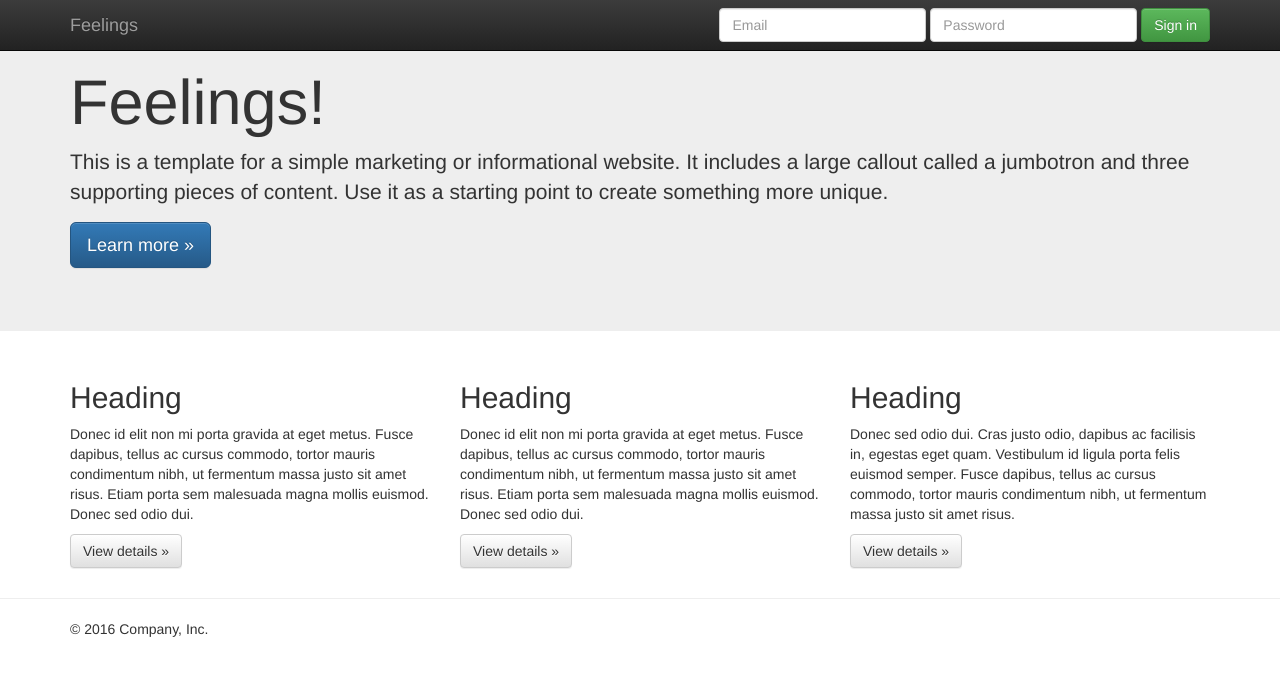
After one commit to ojhadibyanshu92/livestream-django-feeling, a Django app: page / in a window 1280 px wide. The commit adds this page. Shown: the top 676 px of the page. Run offline with Django 3.2, Linux system fonts and the light colour scheme; some libraries are stand-ins or nearby versions.

Commit message:
Basic templates

```diff
--- a/feeling/feeling/settings.py
+++ b/feeling/feeling/settings.py
@@ -37,6 +37,7 @@ INSTALLED_APPS = [
     'django.contrib.sessions',
     'django.contrib.messages',
     'django.contrib.staticfiles',
+    'thoughts'
 ]
 
 MIDDLEWARE = [
--- a/feeling/feeling/urls.py
+++ b/feeling/feeling/urls.py
@@ -15,7 +15,9 @@ Including another URLconf
 """
 from django.conf.urls import url
 from django.contrib import admin
+from django.views.generic import TemplateView
 
 urlpatterns = [
     url(r'^admin/', admin.site.urls),
+    url(r'^$', TemplateView.as_view(template_name='index.html'),name='home'),
 ]
--- /dev/null
+++ b/feeling/templates/index.html
@@ -0,0 +1,39 @@
+<!DOCTYPE html>
+{% extends 'layout.html' %}
+
+{% block content %}
+   <!-- Main jumbotron for a primary marketing message or call to action -->
+    <div class="jumbotron">
+      <div class="container">
+        <h1>Feelings!</h1>
+        <p>This is a template for a simple marketing or informational website. It includes a large callout called a jumbotron and three supporting pieces of content. Use it as a starting point to create something more unique.</p>
+        <p><a class="btn btn-primary btn-lg" href="#" role="button">Learn more &raquo;</a></p>
+      </div>
+    </div>
+    <div class="container">
+      <!-- Example row of columns -->
+      <div class="row">
+        <div class="col-md-4">
+          <h2>Heading</h2>
+          <p>Donec id elit non mi porta gravida at eget metus. Fusce dapibus, tellus ac cursus commodo, tortor mauris condimentum nibh, ut fermentum massa justo sit amet risus. Etiam porta sem malesuada magna mollis euismod. Donec sed odio dui. </p>
+          <p><a class="btn btn-default" href="#" role="button">View details &raquo;</a></p>
+        </div>
+        <div class="col-md-4">
+          <h2>Heading</h2>
+          <p>Donec id elit non mi porta gravida at eget metus. Fusce dapibus, tellus ac cursus commodo, tortor mauris condimentum nibh, ut fermentum massa justo sit amet risus. Etiam porta sem malesuada magna mollis euismod. Donec sed odio dui. </p>
+          <p><a class="btn btn-default" href="#" role="button">View details &raquo;</a></p>
+       </div>
+        <div class="col-md-4">
+          <h2>Heading</h2>
+          <p>Donec sed odio dui. Cras justo odio, dapibus ac facilisis in, egestas eget quam. Vestibulum id ligula porta felis euismod semper. Fusce dapibus, tellus ac cursus commodo, tortor mauris condimentum nibh, ut fermentum massa justo sit amet risus.</p>
+          <p><a class="btn btn-default" href="#" role="button">View details &raquo;</a></p>
+        </div>
+      </div>
+    </div>
+      <hr>
+     <div class="container">
+         <footer>
+        <p>&copy; 2016 Company, Inc.</p>
+      </footer>
+    </div> <!-- /container -->
+{% endblock %}
--- a/feeling/templates/layout.html
+++ b/feeling/templates/layout.html
@@ -1,23 +1,57 @@
-<!doctype html>
+<!DOCTYPE html>
 <html lang="en">
   <head>
-    <!-- Required meta tags -->
     <meta charset="utf-8">
-    <meta name="viewport" content="width=device-width, initial-scale=1, shrink-to-fit=no">
+    <meta http-equiv="X-UA-Compatible" content="IE=edge">
+    <meta name="viewport" content="width=device-width, initial-scale=1">
+    <!-- The above 3 meta tags *must* come first in the head; any other head content must come *after* these tags -->
+    <title>{% block title %}Felling{% endblock %}</title>
 
-    <!-- Bootstrap CSS -->
-    <link rel="stylesheet" href="https://stackpath.bootstrapcdn.com/bootstrap/4.3.1/css/bootstrap.min.css" integrity="sha384-ggOyR0iXCbMQv3Xipma34MD+dH/1fQ784/j6cY/iJTQUOhcWr7x9JvoRxT2MZw1T" crossorigin="anonymous">
 
-    <title>{% block title%}feeling{% endblock%}</title>
+    <!-- Latest compiled and minified CSS -->
+    <link rel="stylesheet" href="https://maxcdn.bootstrapcdn.com/bootstrap/3.3.7/css/bootstrap.min.css" integrity="sha384-BVYiiSIFeK1dGmJRAkycuHAHRg32OmUcww7on3RYdg4Va+PmSTsz/K68vbdEjh4u" crossorigin="anonymous">
+    <!-- Optional theme -->
+    <link rel="stylesheet" href="https://maxcdn.bootstrapcdn.com/bootstrap/3.3.7/css/bootstrap-theme.min.css" integrity="sha384-rHyoN1iRsVXV4nD0JutlnGaslCJuC7uwjduW9SVrLvRYooPp2bWYgmgJQIXwl/Sp" crossorigin="anonymous">
+    <!-- HTML5 shim and Respond.js for IE8 support of HTML5 elements and media queries -->
+    <!-- WARNING: Respond.js doesn't work if you view the page via file:// -->
+    <!--[if lt IE 9]>
+      <script src="https://oss.maxcdn.com/html5shiv/3.7.3/html5shiv.min.js"></script>
+      <script src="https://oss.maxcdn.com/respond/1.4.2/respond.min.js"></script>
+    <![endif]-->
   </head>
   <body>
-  {% block contant%}{%endblock%}
-    <h1>Hello, world!</h1>
+      <nav class="navbar navbar-inverse navbar-fixed-top">
+      <div class="container">
+        <div class="navbar-header">
+          <button type="button" class="navbar-toggle collapsed" data-toggle="collapse" data-target="#navbar" aria-expanded="false" aria-controls="navbar">
+            <span class="sr-only">Toggle navigation</span>
+            <span class="icon-bar"></span>
+            <span class="icon-bar"></span>
+            <span class="icon-bar"></span>
+          </button>
+          <a class="navbar-brand" href="{% url 'home' %}">Feelings</a>
+        </div>
+        <div id="navbar" class="navbar-collapse collapse">
+          <form class="navbar-form navbar-right">
+            <div class="form-group">
+              <input type="text" placeholder="Email" class="form-control">
+            </div>
+            <div class="form-group">
+              <input type="password" placeholder="Password" class="form-control">
+            </div>
+            <button type="submit" class="btn btn-success">Sign in</button>
+          </form>
+        </div><!--/.navbar-collapse -->
+      </div>
+    </nav>
 
-    <!-- Optional JavaScript -->
-    <!-- jQuery first, then Popper.js, then Bootstrap JS -->
-    <script src="https://code.jquery.com/jquery-3.3.1.slim.min.js" integrity="sha384-q8i/X+965DzO0rT7abK41JStQIAqVgRVzpbzo5smXKp4YfRvH+8abtTE1Pi6jizo" crossorigin="anonymous"></script>
-    <script src="https://cdnjs.cloudflare.com/ajax/libs/popper.js/1.14.7/umd/popper.min.js" integrity="sha384-UO2eT0CpHqdSJQ6hJty5KVphtPhzWj9WO1clHTMGa3JDZwrnQq4sF86dIHNDz0W1" crossorigin="anonymous"></script>
-    <script src="https://stackpath.bootstrapcdn.com/bootstrap/4.3.1/js/bootstrap.min.js" integrity="sha384-JjSmVgyd0p3pXB1rRibZUAYoIIy6OrQ6VrjIEaFf/nJGzIxFDsf4x0xIM+B07jRM" crossorigin="anonymous"></script>
+    {% block content %}{% endblock %}
+
+    <!-- jQuery (necessary for Bootstrap's JavaScript plugins) -->
+    <script src="https://ajax.googleapis.com/ajax/libs/jquery/1.12.4/jquery.min.js"></script>
+    <!-- Include all compiled plugins (below), or include individual files as needed -->
+    <script src="js/bootstrap.min.js"></script>
+    <!-- Latest compiled and minified JavaScript -->
+    <script src="https://maxcdn.bootstrapcdn.com/bootstrap/3.3.7/js/bootstrap.min.js" integrity="sha384-Tc5IQib027qvyjSMfHjOMaLkfuWVxZxUPnCJA7l2mCWNIpG9mGCD8wGNIcPD7Txa" crossorigin="anonymous"></script>
   </body>
 </html>
```
